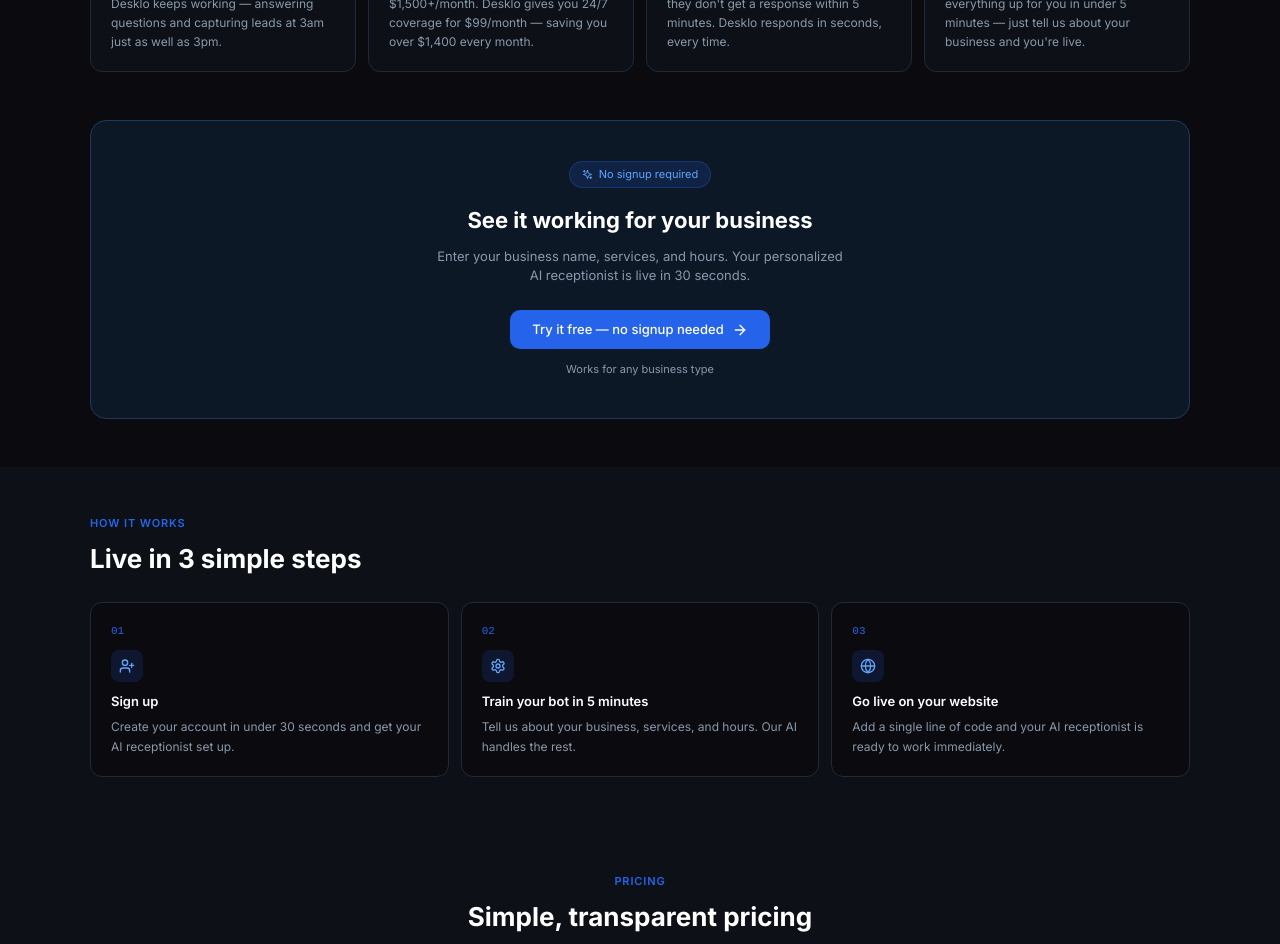
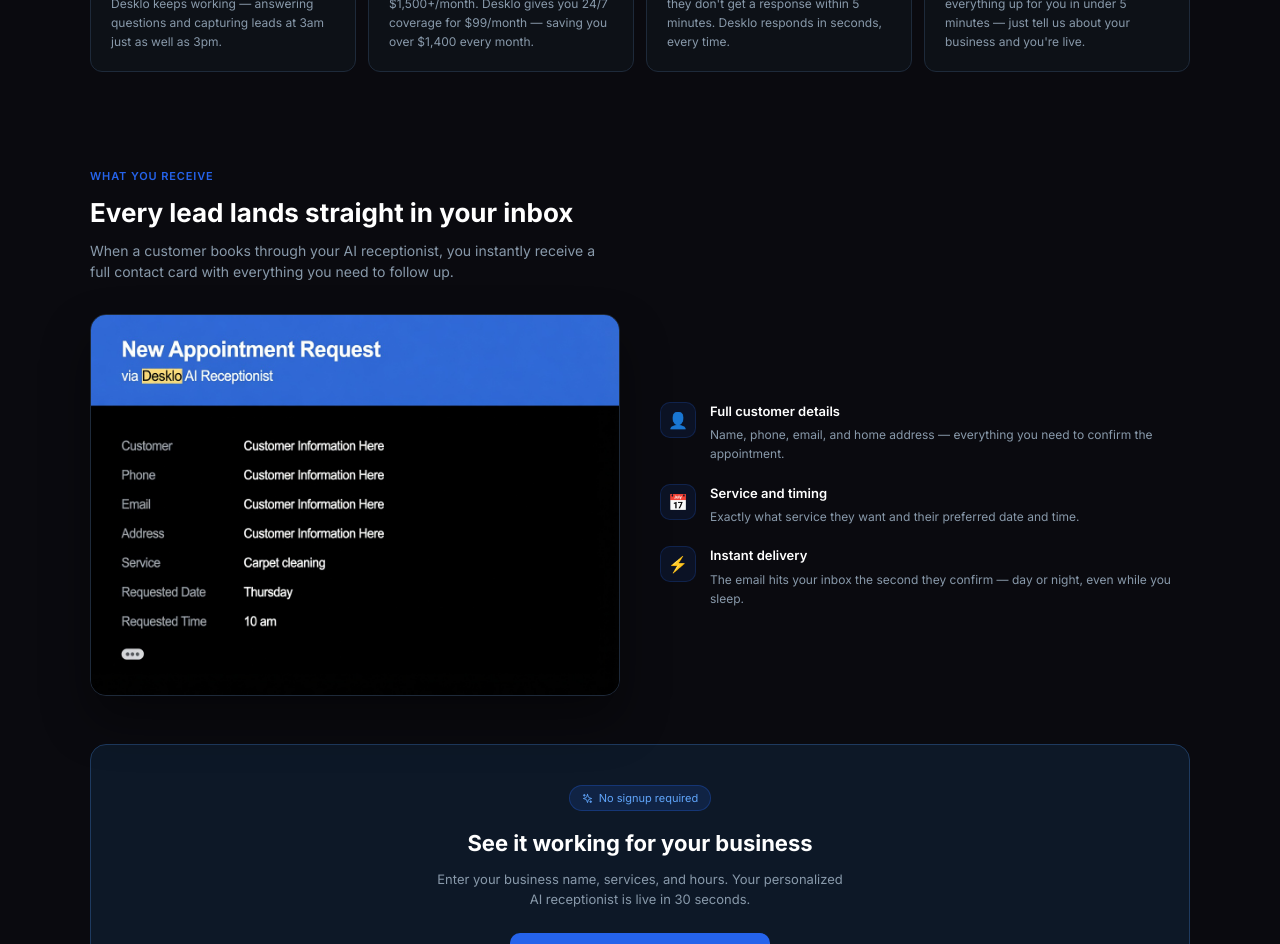
Before and after one commit to connorsol/desklo, a React (Vite) app: page / in a window 1280 px wide. Shown: the part 1360-2304 px from the top of the page. Built offline with nearby package versions, Linux system fonts and the light colour scheme.

Commit message:
feat: add appointment email preview to landing page

```diff
--- a/src/pages/Landing.tsx
+++ b/src/pages/Landing.tsx
@@ -33,17 +33,8 @@ function SkipLink() {
     <a
       href="#main-content"
       style={{
-        position: 'absolute',
-        left: -9999,
-        top: 0,
-        background: '#2563eb',
-        color: '#fff',
-        padding: '12px 20px',
-        borderRadius: 8,
-        fontSize: 14,
-        fontWeight: 500,
-        textDecoration: 'none',
-        zIndex: 100,
+        position: 'absolute', left: -9999, top: 0, background: '#2563eb', color: '#fff',
+        padding: '12px 20px', borderRadius: 8, fontSize: 14, fontWeight: 500, textDecoration: 'none', zIndex: 100,
       }}
       onFocus={(e) => { e.currentTarget.style.left = '16px'; e.currentTarget.style.top = '16px'; }}
       onBlur={(e) => { e.currentTarget.style.left = '-9999px'; }}
@@ -56,7 +47,6 @@ function SkipLink() {
 function Nav() {
   const [mobileOpen, setMobileOpen] = useState(false);
   const isMobile = useIsMobile();
-
   return (
     <nav style={{ background: 'rgba(10,10,15,0.95)', borderBottom: '0.5px solid #1e2a3a', position: 'sticky', top: 0, zIndex: 50 }} aria-label="Main navigation">
       <div style={{ maxWidth: 1100, margin: '0 auto', padding: '0 20px', height: 56, display: 'flex', alignItems: 'center', justifyContent: 'space-between' }}>
@@ -66,7 +56,6 @@ function Nav() {
           </div>
           <span style={{ fontSize: 15, fontWeight: 600, color: '#fff' }}>Desklo</span>
         </Link>
-
         {!isMobile && (
           <div style={{ display: 'flex', alignItems: 'center', gap: 24 }}>
             <a href="#features" style={{ fontSize: 13, color: '#8899aa', textDecoration: 'none' }}>Features</a>
@@ -75,21 +64,14 @@ function Nav() {
             <Link to="/onboarding" style={{ fontSize: 13, fontWeight: 500, color: '#fff', background: '#2563eb', padding: '6px 14px', borderRadius: 8, textDecoration: 'none' }}>Get Started</Link>
           </div>
         )}
-
         {isMobile && (
-          <button
-            onClick={() => setMobileOpen(!mobileOpen)}
-            style={{ background: 'none', border: 'none', color: '#8899aa', cursor: 'pointer', padding: 8 }}
-            aria-label={mobileOpen ? 'Close menu' : 'Open menu'}
-            aria-expanded={mobileOpen}
-          >
+          <button onClick={() => setMobileOpen(!mobileOpen)} style={{ background: 'none', border: 'none', color: '#8899aa', cursor: 'pointer', padding: 8 }} aria-label={mobileOpen ? 'Close menu' : 'Open menu'} aria-expanded={mobileOpen}>
             <svg width="20" height="20" viewBox="0 0 20 20" fill="none" stroke="currentColor" strokeWidth="1.5" aria-hidden="true">
               {mobileOpen ? <path d="M5 5l10 10M15 5L5 15" /> : <path d="M3 6h14M3 10h14M3 14h14" />}
             </svg>
           </button>
         )}
       </div>
-
       {isMobile && mobileOpen && (
         <div style={{ borderTop: '0.5px solid #1e2a3a', background: '#0a0a0f', padding: '16px 20px', display: 'flex', flexDirection: 'column', gap: 16 }}>
           <a href="#features" onClick={() => setMobileOpen(false)} style={{ fontSize: 14, color: '#8899aa', textDecoration: 'none' }}>Features</a>
@@ -155,30 +137,10 @@ function Stats() {
 function Testimonials() {
   const isMobile = useIsMobile();
   const testimonials = [
-    {
-      name: 'Mike R.',
-      business: 'Mike\'s Plumbing Co.',
-      location: 'Austin, TX',
-      text: 'I was losing customers every night because nobody was answering after 5pm. Desklo fixed that completely. It booked 3 jobs in the first week while I was asleep.',
-      stars: 5,
-    },
-    {
-      name: 'Sarah K.',
-      business: 'Bloom Hair Studio',
-      location: 'Denver, CO',
-      text: 'My clients love being able to book appointments at midnight. I\'ve had zero missed leads since installing Desklo. Honestly the best $99 I spend every month.',
-      stars: 5,
-    },
-    {
-      name: 'Dr. James T.',
-      business: 'Riverside Dental',
-      location: 'Phoenix, AZ',
-      text: 'Set it up in literally 2 minutes. The AI knows everything about our services and handles patient questions better than I expected. Highly recommend.',
-      stars: 5,
-    },
-
+    { name: 'Mike R.', business: "Mike's Plumbing Co.", location: 'Austin, TX', text: 'I was losing customers every night because nobody was answering after 5pm. Desklo fixed that completely. It booked 3 jobs in the first week while I was asleep.', stars: 5 },
+    { name: 'Sarah K.', business: 'Bloom Hair Studio', location: 'Denver, CO', text: "My clients love being able to book appointments at midnight. I've had zero missed leads since installing Desklo. Honestly the best $99 I spend every month.", stars: 5 },
+    { name: 'Dr. James T.', business: 'Riverside Dental', location: 'Phoenix, AZ', text: 'Set it up in literally 2 minutes. The AI knows everything about our services and handles patient questions better than I expected. Highly recommend.', stars: 5 },
   ];
-
   return (
     <section style={{ padding: isMobile ? '36px 16px' : '48px 24px' }} aria-labelledby="testimonials-heading">
       <div style={{ maxWidth: 1100, margin: '0 auto' }}>
@@ -188,9 +150,7 @@ function Testimonials() {
           {testimonials.map((t) => (
             <div key={t.name} style={{ background: '#0d1117', border: '0.5px solid #1e2a3a', borderRadius: 12, padding: 20, display: 'flex', flexDirection: 'column', gap: 12 }}>
               <div style={{ display: 'flex', gap: 2 }}>
-                {[...Array(t.stars)].map((_, i) => (
-                  <Star key={i} size={13} color="#fbbf24" fill="#fbbf24" aria-hidden="true" />
-                ))}
+                {[...Array(t.stars)].map((_, i) => (<Star key={i} size={13} color="#fbbf24" fill="#fbbf24" aria-hidden="true" />))}
               </div>
               <p style={{ fontSize: 13, color: '#cdd9e8', lineHeight: 1.7, flex: 1 }}>"{t.text}"</p>
               <div>
@@ -228,6 +188,39 @@ function WhyUs() {
               <p style={{ fontSize: 12, color: '#8899aa', lineHeight: 1.6 }}>{b.desc}</p>
             </div>
           ))}
+        </div>
+      </div>
+    </section>
+  );
+}
+
+function EmailPreview() {
+  const isMobile = useIsMobile();
+  return (
+    <section style={{ padding: isMobile ? '36px 16px' : '48px 24px' }} aria-labelledby="email-preview-heading">
+      <div style={{ maxWidth: 1100, margin: '0 auto' }}>
+        <p style={{ fontSize: 11, color: '#2563eb', fontWeight: 600, marginBottom: 8, textTransform: 'uppercase', letterSpacing: '0.08em' }}>What you receive</p>
+        <h2 id="email-preview-heading" style={{ fontSize: isMobile ? 22 : 26, fontWeight: 700, color: '#fff', marginBottom: 8 }}>Every lead lands straight in your inbox</h2>
+        <p style={{ fontSize: 14, color: '#8899aa', marginBottom: 32, maxWidth: 520 }}>When a customer books through your AI receptionist, you instantly receive a full contact card with everything you need to follow up.</p>
+        <div style={{ display: 'grid', gridTemplateColumns: isMobile ? '1fr' : '1fr 1fr', gap: 40, alignItems: 'center' }}>
+          <div>
+            <img src="/appointment-email.png" alt="Appointment email example" style={{ width: '100%', borderRadius: 16, border: '0.5px solid #1e2a3a', boxShadow: '0 24px 48px rgba(0,0,0,0.4)' }} />
+          </div>
+          <div style={{ display: 'flex', flexDirection: 'column', gap: 20 }}>
+            {[
+              { icon: '👤', title: 'Full customer details', desc: 'Name, phone, email, and home address — everything you need to confirm the appointment.' },
+              { icon: '📅', title: 'Service and timing', desc: 'Exactly what service they want and their preferred date and time.' },
+              { icon: '⚡', title: 'Instant delivery', desc: 'The email hits your inbox the second they confirm — day or night, even while you sleep.' },
+            ].map(item => (
+              <div key={item.title} style={{ display: 'flex', gap: 14 }}>
+                <div style={{ width: 36, height: 36, borderRadius: 10, background: 'rgba(37,99,235,0.1)', border: '0.5px solid rgba(37,99,235,0.2)', display: 'flex', alignItems: 'center', justifyContent: 'center', fontSize: 16, flexShrink: 0 }}>{item.icon}</div>
+                <div>
+                  <p style={{ fontSize: 13, fontWeight: 600, color: '#fff', marginBottom: 4 }}>{item.title}</p>
+                  <p style={{ fontSize: 12, color: '#8899aa', lineHeight: 1.6 }}>{item.desc}</p>
+                </div>
+              </div>
+            ))}
+          </div>
         </div>
       </div>
     </section>
@@ -361,10 +354,7 @@ function Footer() {
             <Link to="/terms" style={{ fontSize: 12, color: '#8899aa', textDecoration: 'none' }}>Terms of Service</Link>
             <a href="https://mail.google.com/mail/?view=cm&to=desklosupport@gmail.com" target="_blank" rel="noreferrer" style={{ fontSize: 12, color: '#8899aa', textDecoration: 'none' }}>Contact</a>
           </nav>
-          <p style={{ fontSize: 12, color: '#8899aa' }}>
-            Need help?{' '}
-            <a href="mailto:desklosupport@gmail.com" style={{ color: '#60a5fa', textDecoration: 'none' }}>desklosupport@gmail.com</a>
-          </p>
+          <p style={{ fontSize: 12, color: '#8899aa' }}>Need help? <a href="mailto:desklosupport@gmail.com" style={{ color: '#60a5fa', textDecoration: 'none' }}>desklosupport@gmail.com</a></p>
           <p style={{ fontSize: 12, color: '#8899aa' }}>© {new Date().getFullYear()} Desklo. All rights reserved.</p>
         </div>
       ) : (
@@ -383,10 +373,7 @@ function Footer() {
             </nav>
             <p style={{ fontSize: 12, color: '#8899aa', justifySelf: 'end' }}>© {new Date().getFullYear()} Desklo. All rights reserved.</p>
           </div>
-          <p style={{ fontSize: 12, color: '#8899aa', textAlign: 'center' }}>
-            Need help?{' '}
-            <a href="mailto:desklosupport@gmail.com" style={{ color: '#60a5fa', textDecoration: 'none' }}>desklosupport@gmail.com</a>
-          </p>
+          <p style={{ fontSize: 12, color: '#8899aa', textAlign: 'center' }}>Need help? <a href="mailto:desklosupport@gmail.com" style={{ color: '#60a5fa', textDecoration: 'none' }}>desklosupport@gmail.com</a></p>
         </div>
       )}
     </footer>
@@ -403,6 +390,7 @@ export default function Landing() {
         <Stats />
         <Testimonials />
         <WhyUs />
+        <EmailPreview />
         <LiveDemo />
         <HowItWorks />
         <Pricing />
```
Also changed, not shown: public/appointment-email.png (added).
